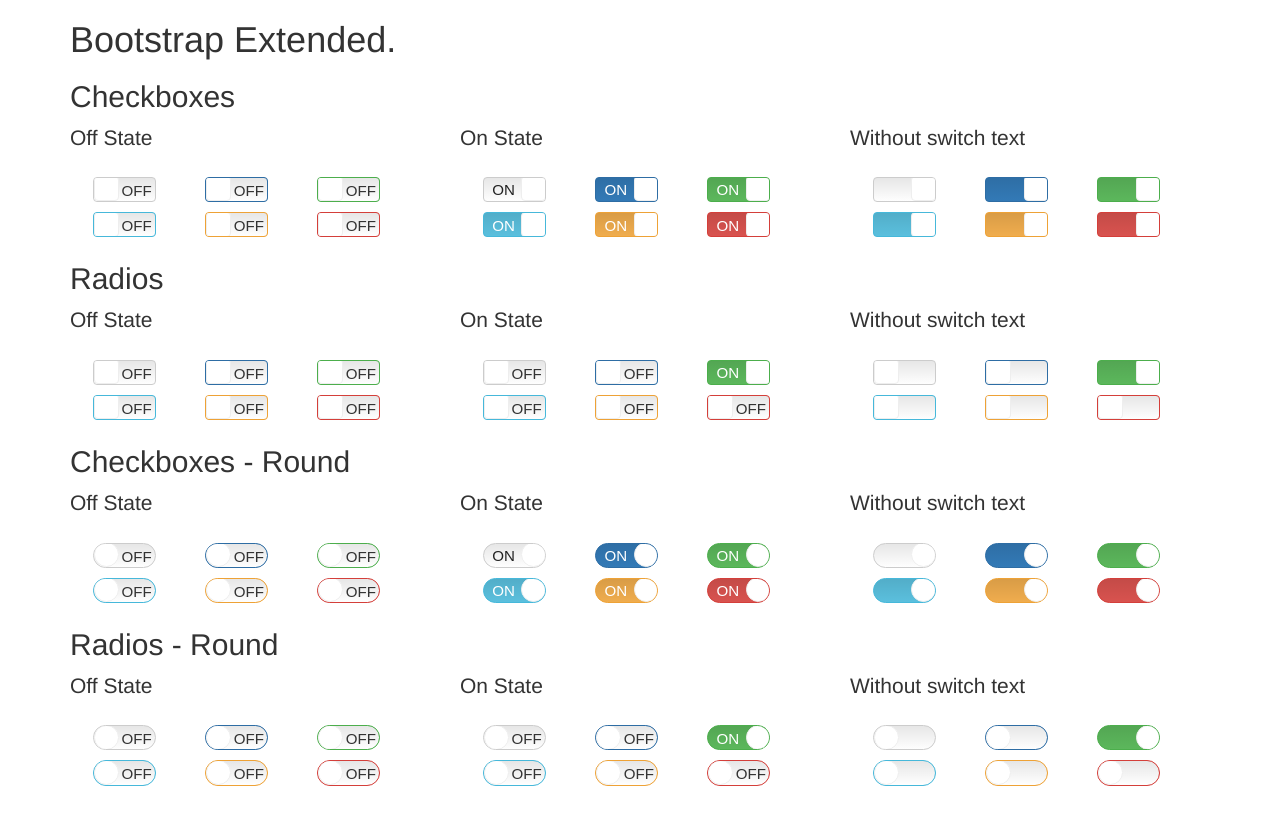
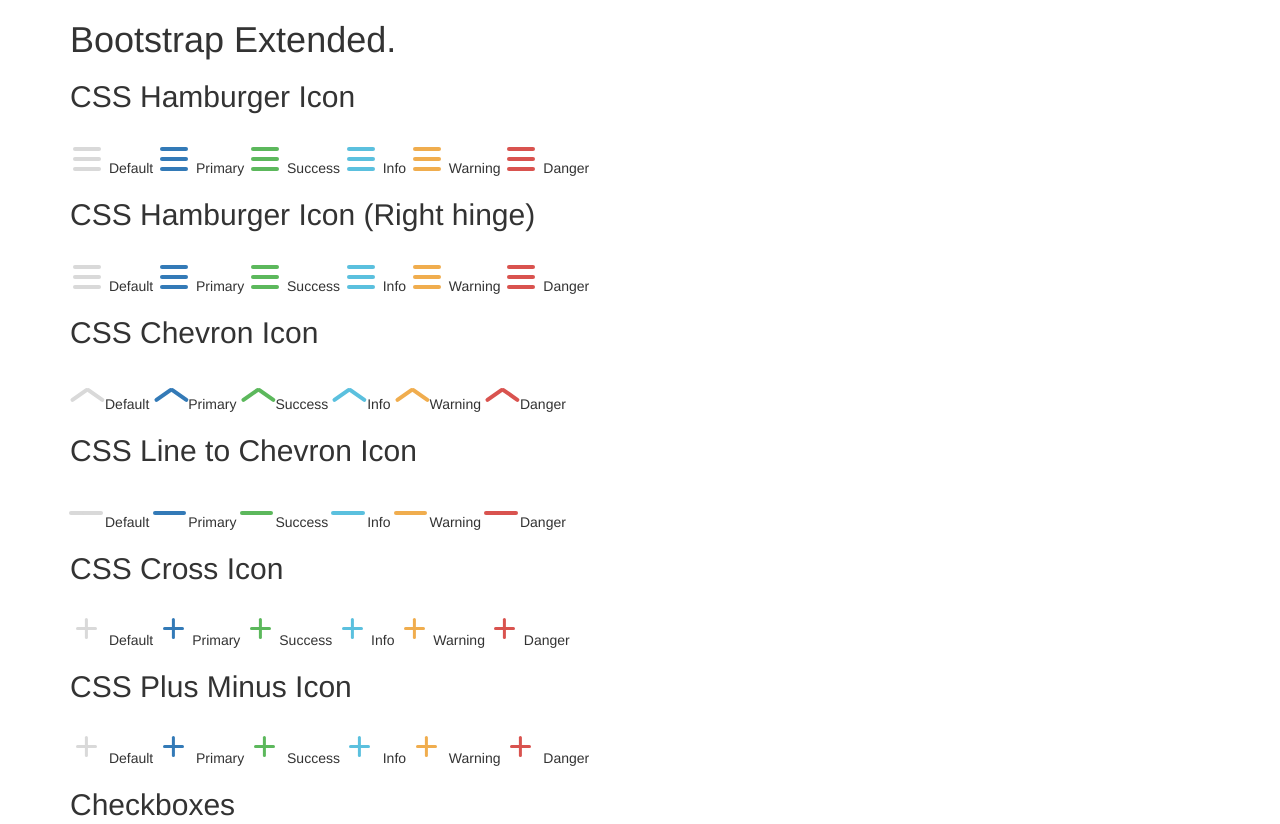
Before and after one commit to osahan/BootstrapOrnaments, a website: page demo/index.html in a window 1280 px wide. Shown: the top 824 px of the page. Before the commit the page ends 800 px from the top, so only its background shows below. Drawn offline with nearby package versions, Linux system fonts and the light colour scheme.

Commit message:
including animated icons to demo page

```diff
--- a/demo/index.html
+++ b/demo/index.html
@@ -23,6 +23,265 @@
 
         <div class="container">
             <h1>Bootstrap Extended.</h1>
+
+<h2>CSS Hamburger Icon</h2>
+<br />
+<div data-toggle="icon">
+    <a href="#" class="brgr brgr-default brgr-left-hinge">
+        <span></span>
+    </a>
+</div> Default
+
+<div data-toggle="icon">
+    <a href="#" class="brgr brgr-primary brgr-left-hinge">
+        <span></span>
+    </a>
+</div> Primary
+
+<div data-toggle="icon">
+    <a href="#" class="brgr brgr-success brgr-left-hinge">
+        <span></span>
+    </a>
+</div> Success
+
+<div data-toggle="icon">
+    <a href="#" class="brgr brgr-info brgr-left-hinge">
+        <span></span>
+    </a>
+</div> Info
+
+<div data-toggle="icon">
+    <a href="#" class="brgr brgr-warning brgr-left-hinge">
+        <span></span>
+    </a>
+</div> Warning
+<div data-toggle="icon">
+    <a href="#" class="brgr brgr-danger brgr-left-hinge">
+        <span></span>
+    </a>
+</div> Danger
+
+
+<h2>CSS Hamburger Icon (Right hinge)</h2>
+<br />
+
+<div data-toggle="icon">
+    <a href="#" class="brgr brgr-default brgr-right-hinge">
+        <span></span>
+    </a>
+</div> Default
+
+<div data-toggle="icon">
+    <a href="#" class="brgr brgr-primary brgr-right-hinge">
+        <span></span>
+    </a>
+</div> Primary
+
+<div data-toggle="icon">
+    <a href="#" class="brgr brgr-success brgr-right-hinge">
+        <span></span>
+    </a>
+</div> Success
+
+<div data-toggle="icon">
+    <a href="#" class="brgr brgr-info brgr-right-hinge">
+        <span></span>
+    </a>
+</div> Info
+
+<div data-toggle="icon">
+    <a href="#" class="brgr brgr-warning brgr-right-hinge">
+        <span></span>
+    </a>
+</div> Warning
+<div data-toggle="icon">
+    <a href="#" class="brgr brgr-danger brgr-right-hinge">
+        <span></span>
+    </a>
+</div> Danger
+
+
+
+
+
+
+
+
+
+
+<h2>CSS Chevron Icon</h2>
+<br />
+<div data-toggle="icon">
+    <a href="#" class="chevron chevron-default">
+        <span></span>
+    </a>
+</div>Default
+
+<div data-toggle="icon">
+    <a href="#" class="chevron chevron-primary">
+        <span></span>
+    </a>
+</div>Primary
+
+<div data-toggle="icon">
+    <a href="#" class="chevron chevron-success">
+        <span></span>
+    </a>
+</div>Success
+
+<div data-toggle="icon">
+    <a href="#" class="chevron chevron-info">
+        <span></span>
+    </a>
+</div>Info
+
+<div data-toggle="icon">
+    <a href="#" class="chevron chevron-warning">
+        <span></span>
+    </a>
+</div>Warning
+
+<div data-toggle="icon">
+    <a href="#" class="chevron chevron-danger">
+        <span></span>
+    </a>
+</div>Danger
+
+
+
+
+
+
+
+
+
+
+<h2>CSS Line to Chevron Icon</h2>
+<br />
+<div data-toggle="icon">
+    <a href="#" class="chevron chevron-line chevron-default">
+        <span></span>
+    </a>
+</div>Default
+<div data-toggle="icon">
+    <a href="#" class="chevron chevron-line chevron-primary">
+        <span></span>
+    </a>
+</div>Primary
+<div data-toggle="icon">
+    <a href="#" class="chevron chevron-line chevron-success">
+        <span></span>
+    </a>
+</div>Success
+<div data-toggle="icon">
+    <a href="#" class="chevron chevron-line chevron-info">
+        <span></span>
+    </a>
+</div>Info
+<div data-toggle="icon">
+    <a href="#" class="chevron chevron-line chevron-warning">
+        <span></span>
+    </a>
+</div>Warning
+<div data-toggle="icon">
+    <a href="#" class="chevron chevron-line chevron-danger">
+        <span></span>
+    </a>
+</div>Danger
+
+
+
+
+
+
+
+
+<h2>CSS Cross Icon</h2>
+<br />
+<div data-toggle="icon">
+    <a href="#" class="cross cross-default">
+        <span></span>
+    </a>
+</div> Default
+<div data-toggle="icon">
+    <a href="#" class="cross cross-primary">
+        <span></span>
+    </a>
+</div>Primary
+
+<div data-toggle="icon">
+    <a href="#" class="cross cross-success">
+        <span></span>
+    </a>
+</div>Success
+
+<div data-toggle="icon">
+    <a href="#" class="cross cross-info">
+        <span></span>
+    </a>
+</div>Info
+
+<div data-toggle="icon">
+    <a href="#" class="cross cross-warning">
+        <span></span>
+    </a>
+</div>Warning
+
+<div data-toggle="icon">
+    <a href="#" class="cross cross-danger">
+        <span></span>
+    </a>
+</div>Danger
+
+
+
+
+
+<h2>CSS Plus Minus Icon</h2>
+<br />
+<div data-toggle="icon">
+    <a href="#" class="plusminus plusminus-default">
+        <span></span>
+    </a>
+</div> Default
+
+<div data-toggle="icon">
+    <a href="#" class="plusminus plusminus-primary">
+        <span></span>
+    </a>
+</div> Primary
+
+<div data-toggle="icon">
+    <a href="#" class="plusminus plusminus-success">
+        <span></span>
+    </a>
+</div> Success
+
+<div data-toggle="icon">
+    <a href="#" class="plusminus plusminus-info">
+        <span></span>
+    </a>
+</div> Info
+
+<div data-toggle="icon">
+    <a href="#" class="plusminus plusminus-warning">
+        <span></span>
+    </a>
+</div> Warning
+
+<div data-toggle="icon">
+    <a href="#" class="plusminus plusminus-danger plusminus-thin">
+        <span></span>
+    </a>
+</div> Danger
+
+
+
+
+
+
+
+
 
             <h2>Checkboxes</h2>
             <div class="row">
@@ -401,6 +660,16 @@
         <script src="//ajax.googleapis.com/ajax/libs/jquery/1.10.2/jquery.min.js"></script>
         <script>window.jQuery || document.write('<script src="../js/vendor/jquery-1.10.2.min.js"><\/script>')</script>
         <script src="//maxcdn.bootstrapcdn.com/bootstrap/3.3.1/js/bootstrap.min.js"></script>
+<script type="text/javascript">
+
+    $("[data-toggle]").on("click", function(event){
+        event.preventDefault();
+       $(this).toggleClass('active');
+    });
+
+</script>
+
+
         <script src="//localhost:35729/livereload.js"></script>
     </body>
 </html>
```
